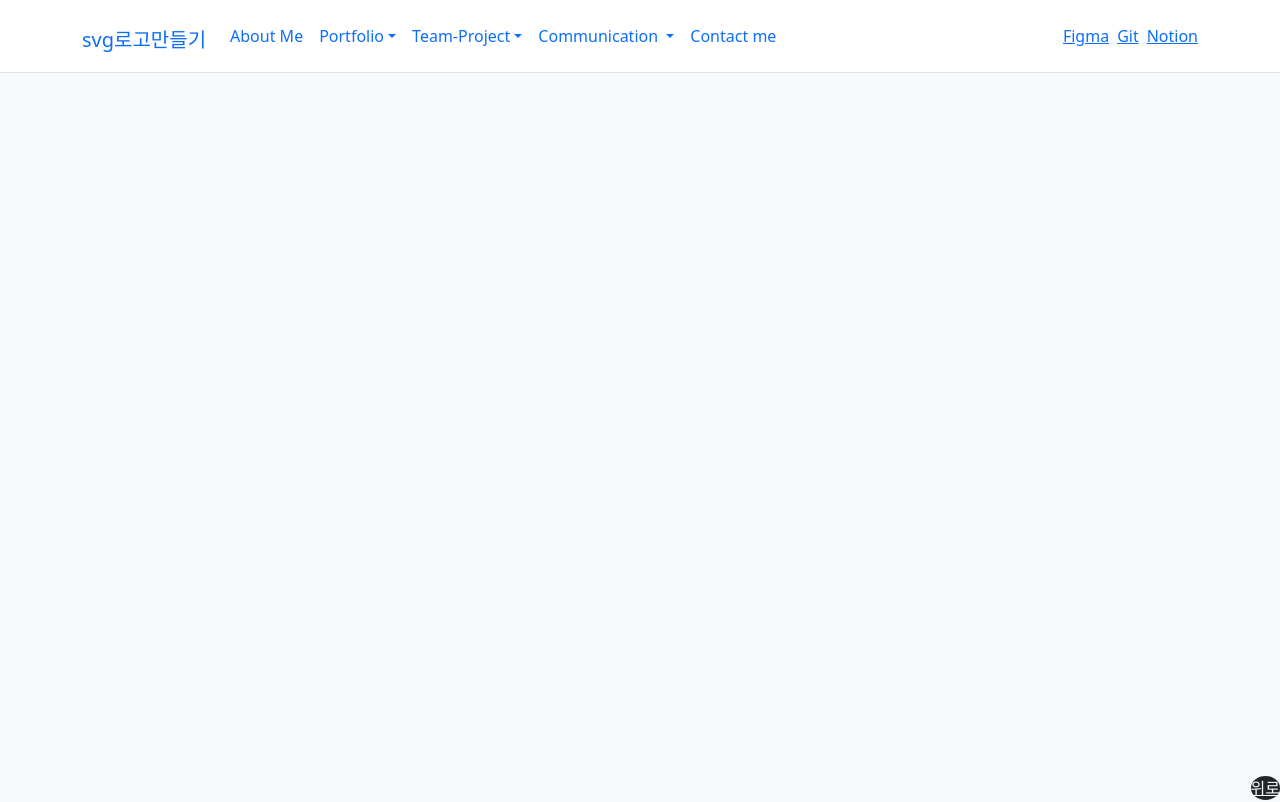
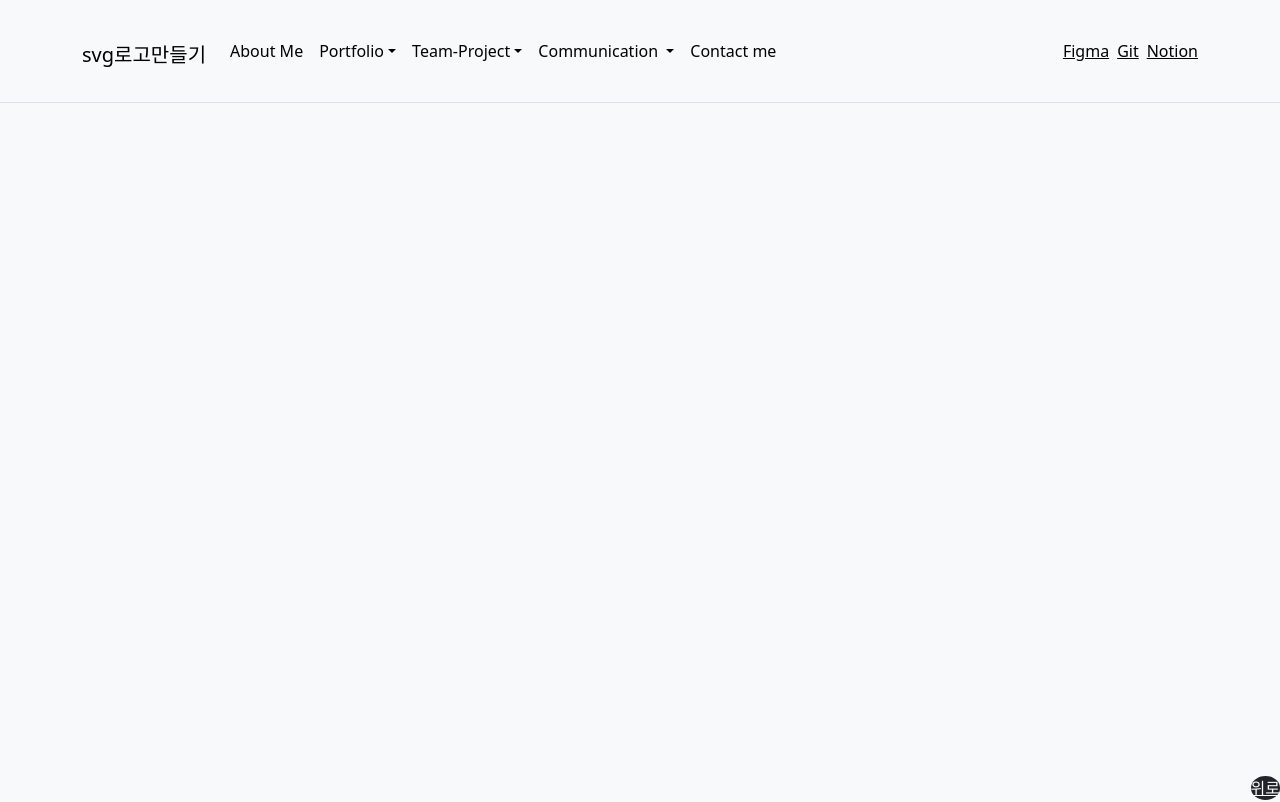
Before and after one commit to zueunjoeng/myintro, a plain HTML site: page ajax/index.html in a window 1280 px wide. Shown: the top 802 px of the page. Drawn offline with Linux system fonts and the light colour scheme.

Commit message:
경로수정 및 layout.scss설정

```diff
--- a/ajax/index.html
+++ b/ajax/index.html
@@ -14,11 +14,11 @@
 
     <link rel="stylesheet" href="/css/reset.min.css">
     <link rel="stylesheet" href="/css/boot.css?version=5.0&Worker=jje">
-    <!-- 나의 scss달기/ min버전으로 scss -->
+    <link rel="stylesheet" href="/css/layout.min.css">
 </head>
 <body>
-  <header id="hd" class="border-bottom fixed-top bg-white">
-    <nav class="navbar navbar-expand-md ">
+  <header id="hd" class="border-bottom fixed-top">
+    <nav class="navbar navbar-expand-md">
         <div class="container-lg">
             <h1>
                 <a class="navbar-brand" href="#">svg로고만들기</a>
@@ -120,8 +120,8 @@
 <!-- 바닐라 내꺼 -->
 <script src="/lib/jquery-2.2.4.min.js"></script>
 <!-- 제이쿼리 내꺼 -->
-<script src="ajax/js/ajax.js"></script>
-<!--  -->
+<script src="/ajax/js/ajax.js"></script>
+<script src="/ajax/js/ui.js"></script>
 
 </body>
 </html>
--- /dev/null
+++ b/ajax/js/ui.js
@@ -0,0 +1,10 @@
+$(function(){
+    $(window).on('scroll',function(){ //this개념 조심하기. =>는 this를 못쓴다.
+        let scrpos=$(this).scrollTop();
+        if(scrpos > 80){ //스크롤이 아래로
+            $("#hd").addClass('scroll')
+        }else{
+            $("#hd").removeClass('scroll')
+        }
+    })
+})
--- /dev/null
+++ b/css/layout.scss
@@ -0,0 +1,18 @@
+#hd{
+
+    background-color: transparent;
+    transition: 0.5s;
+    padding:15px 0;
+    a{
+        color:black;
+        transition: 0.5s;
+    }
+
+    &.scroll{
+        background-color: rgb(0,0,0, .8);
+        padding:0;
+        a{
+            color:white;
+        }
+    }
+}
```
Also changed, not shown: css/layout.css (added), css/layout.min.css (added).
